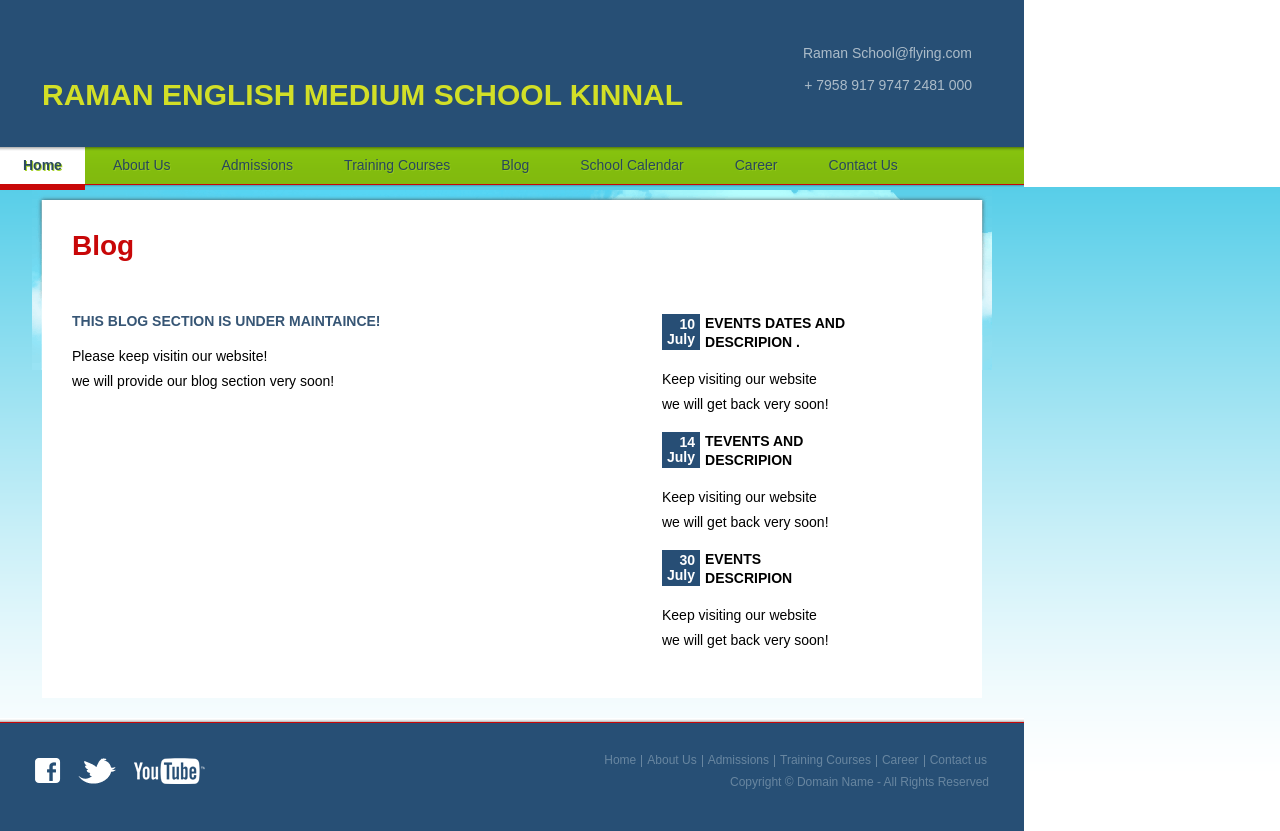
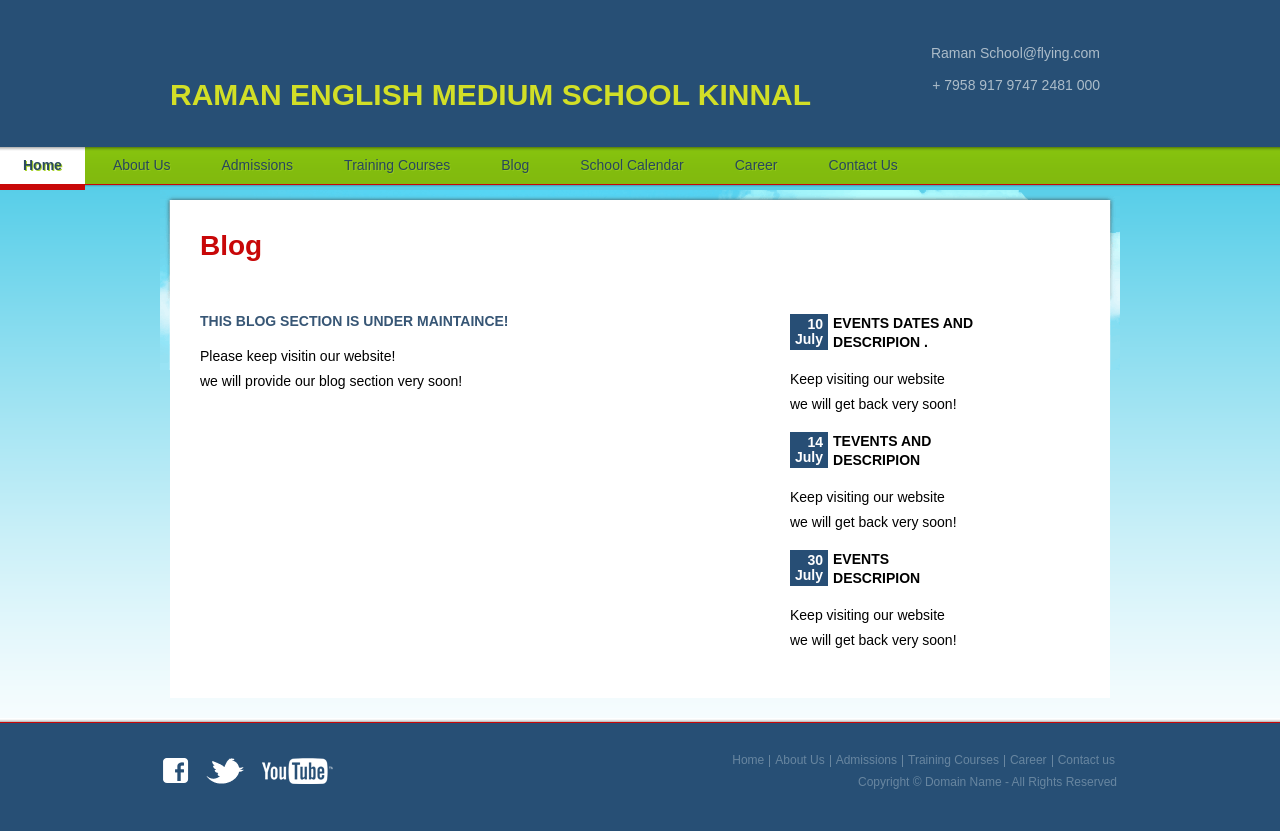
Before and after one commit to Ravikumar-Pawar/remskinnal, a PHP site: page /blog.html in a window 1280 px wide. Run offline with PHP 8.4, Linux system fonts and the light colour scheme.

Commit message:
Update style.css

```diff
--- a/styles/style.css
+++ b/styles/style.css
@@ -1,5 +1,5 @@
 html{
- width: 1024px;
+ width: 100%;
   height: 100%;
 }
 
```
